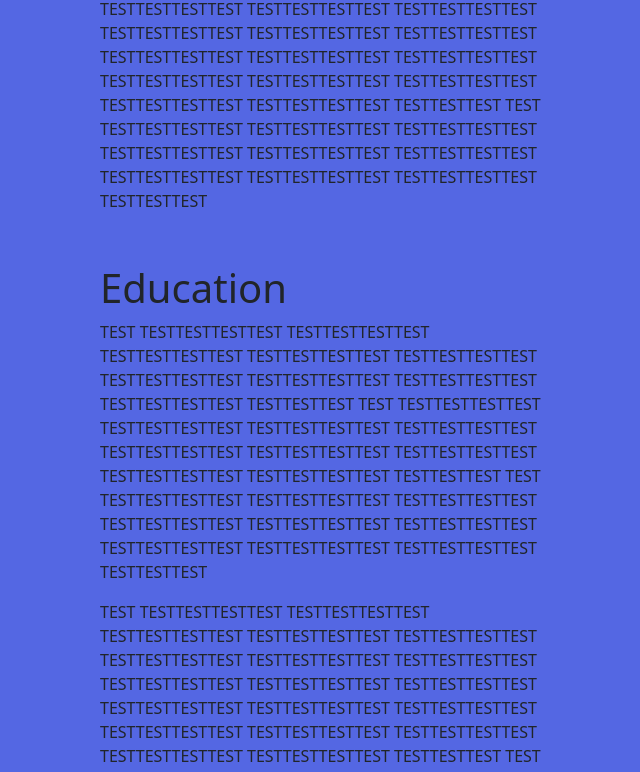
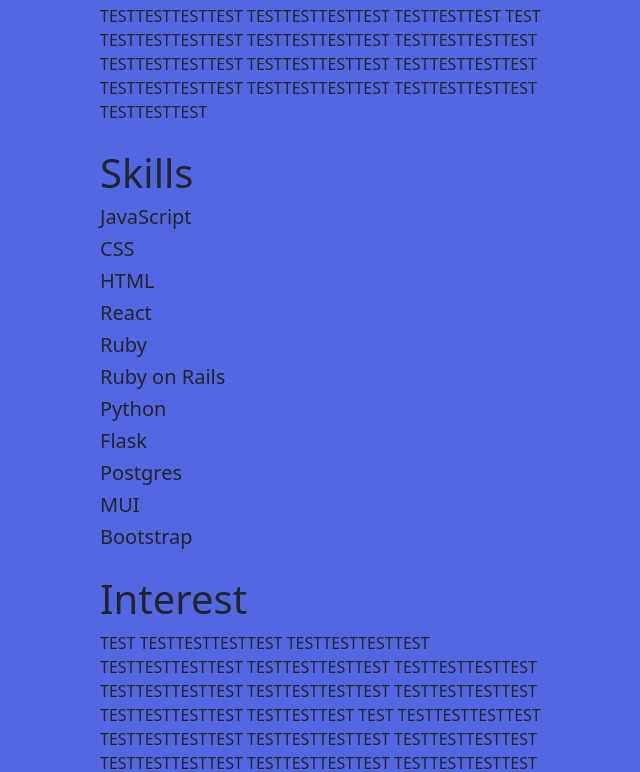
Before and after one commit to Gehrig-Barnes/portfolio, a React (Create React App) app: page /about_me in a window 1280 px wide. Shown: the part 2006-2778 px from the top of the page, without its empty margins (284-924 px from the left). Built offline with nearby package versions, Linux system fonts and the light colour scheme; a web font is replaced by a local one.

Commit message:
adjusted education to skills. But when the window width reaches a certain widith. I want to hide the timeline

```diff
--- a/src/components/AboutMe.js
+++ b/src/components/AboutMe.js
@@ -8,6 +8,8 @@
 import TimelineDot from "@mui/lab/TimelineDot";
 import "../App.css";
 import "../style/about.css";
+
+
 
 function AboutMe() {
   const [currY, setCurrY] = useState(0);
@@ -38,11 +40,8 @@
 
   const hidden = {
     opacity: 0,
-    transition: 'all 1s',
- }
-
-
-
+    transition: "all 1s",
+  };
 
   useEffect(() => {
     const sections = document.querySelectorAll(".me");
@@ -52,23 +51,23 @@
           if (entry.isIntersecting === true) {
             if (entry.target.id === "my_story") {
               setOutline([true, false, false, false]);
-              entry.target.style.opacity = 1
+              entry.target.style.opacity = 1;
             } else if (entry.target.id === "experience") {
               setOutline([false, true, false, false]);
-              entry.target.style.opacity = 1
+              entry.target.style.opacity = 1;
             } else if (entry.target.id === "education") {
               setOutline([false, false, true, false]);
-              entry.target.style.opacity = 1
+              entry.target.style.opacity = 1;
             } else if (entry.target.id === "interest") {
               setOutline([false, false, false, true]);
-              entry.target.style.opacity = 1
+              entry.target.style.opacity = 1;
             }
           }
         });
       },
       {
         rootMargin: "0% 0% 0% 10%",
-        threshold: 0.7,
+        threshold: 0.5,
       }
     );
     sections.forEach((section) => {
@@ -117,7 +116,7 @@
               </a>
               <TimelineConnector className="connector" />
             </TimelineSeparator>
-            <TimelineContent>Education</TimelineContent>
+            <TimelineContent>Skills</TimelineContent>
           </TimelineItem>
           <TimelineItem>
             <TimelineSeparator>
@@ -218,47 +217,20 @@
         </p>
       </div>
       <div style={hidden} id="education" className="me">
-        <h1>Education</h1>
-        <p>
-          TEST TESTTESTTESTTEST TESTTESTTESTTEST TESTTESTTESTTEST
-          TESTTESTTESTTEST TESTTESTTESTTEST TESTTESTTESTTEST TESTTESTTESTTEST
-          TESTTESTTESTTEST TESTTESTTESTTEST TESTTESTTEST TEST TESTTESTTESTTEST
-          TESTTESTTESTTEST TESTTESTTESTTEST TESTTESTTESTTEST TESTTESTTESTTEST
-          TESTTESTTESTTEST TESTTESTTESTTEST TESTTESTTESTTEST TESTTESTTESTTEST
-          TESTTESTTEST TEST TESTTESTTESTTEST TESTTESTTESTTEST TESTTESTTESTTEST
-          TESTTESTTESTTEST TESTTESTTESTTEST TESTTESTTESTTEST TESTTESTTESTTEST
-          TESTTESTTESTTEST TESTTESTTESTTEST TESTTESTTEST
-        </p>
-        <p>
-          TEST TESTTESTTESTTEST TESTTESTTESTTEST TESTTESTTESTTEST
-          TESTTESTTESTTEST TESTTESTTESTTEST TESTTESTTESTTEST TESTTESTTESTTEST
-          TESTTESTTESTTEST TESTTESTTESTTEST TESTTESTTESTTEST TESTTESTTESTTEST
-          TESTTESTTESTTEST TESTTESTTESTTEST TESTTESTTESTTEST TESTTESTTESTTEST
-          TESTTESTTESTTEST TESTTESTTESTTEST TESTTESTTESTTEST TESTTESTTESTTEST
-          TESTTESTTEST TEST TESTTESTTESTTEST TESTTESTTESTTEST TESTTESTTESTTEST
-          TESTTESTTESTTEST TESTTESTTESTTEST TESTTESTTESTTEST TESTTESTTESTTEST
-          TESTTESTTESTTEST TESTTESTTESTTEST TESTTESTTEST
-        </p>
-        <p>
-          TEST TESTTESTTESTTEST TESTTESTTESTTEST TESTTESTTESTTEST
-          TESTTESTTESTTEST TESTTESTTESTTEST TESTTESTTESTTEST TESTTESTTESTTEST
-          TESTTESTTESTTEST TESTTESTTESTTEST TESTTESTTESTTEST TESTTESTTESTTEST
-          TESTTESTTESTTEST TESTTESTTESTTEST TESTTESTTESTTEST TESTTESTTESTTEST
-          TESTTESTTESTTEST TESTTESTTESTTEST TESTTESTTESTTEST TESTTESTTESTTEST
-          TESTTESTTEST TEST TESTTESTTESTTEST TESTTESTTESTTEST TESTTESTTESTTEST
-          TESTTESTTESTTEST TESTTESTTESTTEST TESTTESTTESTTEST TESTTESTTESTTEST
-          TESTTESTTESTTEST TESTTESTTESTTEST TESTTESTTEST
-        </p>
-        <p>
-          TEST TESTTESTTESTTEST TESTTESTTESTTEST TESTTESTTESTTEST
-          TESTTESTTESTTEST TESTTESTTESTTEST TESTTESTTESTTEST TESTTESTTESTTEST
-          TESTTESTTESTTEST TESTTESTTESTTEST TESTTESTTESTTEST TESTTESTTESTTEST
-          TESTTESTTESTTEST TESTTESTTESTTEST TESTTESTTESTTEST TESTTESTTESTTEST
-          TESTTESTTESTTEST TESTTESTTESTTEST TESTTESTTESTTEST TESTTESTTESTTEST
-          TESTTESTTEST TEST TESTTESTTESTTEST TESTTESTTESTTEST TESTTESTTESTTEST
-          TESTTESTTESTTEST TESTTESTTESTTEST TESTTESTTESTTEST TESTTESTTESTTEST
-          TESTTESTTESTTEST TESTTESTTESTTEST TESTTESTTEST
-        </p>
+        <h1>Skills</h1>
+        <div className="skill-box">
+          <h5>JavaScript</h5>
+          <h5>CSS</h5>
+          <h5>HTML</h5>
+          <h5>React</h5>
+          <h5>Ruby</h5>
+          <h5>Ruby on Rails</h5>
+          <h5>Python</h5>
+          <h5>Flask</h5>
+          <h5>Postgres</h5>
+          <h5>MUI</h5>
+          <h5>Bootstrap</h5>
+        </div>
       </div>
       <div style={hidden} id="interest" className="me">
         <h1>Interest</h1>
--- a/src/style/about.css
+++ b/src/style/about.css
@@ -7,13 +7,14 @@
 }
 
 .me {
-  margin-bottom: 4%;
+  margin-bottom: 2%;
   margin-left: 30%;
+
 
 }
 
 #my_story {
-  margin-top: 10%;
+  margin-top: 5%;
 }
 
 .separator {
@@ -27,3 +28,19 @@
 .me > p {
     inline-size: 50%;
 }
+
+/* .skill-box{
+  height: 40vh;
+  width: 30vw;
+  display: grid;
+  grid-template-columns: repeat(5, 2fr);
+
+
+} */
+
+/* .logo{
+  position: inherit;
+  width: 5vw ;
+  height: 7vh ;
+
+} */
```
